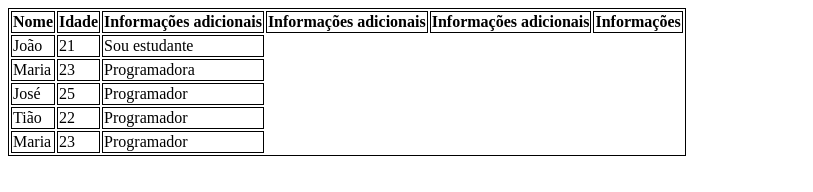
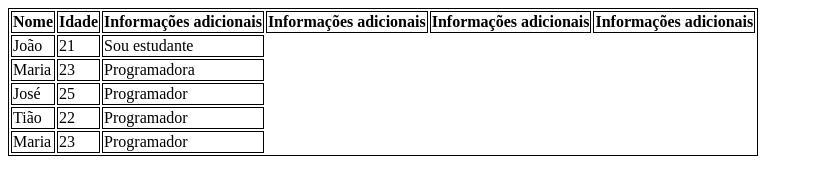
Before and after one commit to MarceloBertoletti/aula-tabela, a plain HTML site: page index.html in a window 1280 px wide. Shown: the whole page, without its empty margins (0-813 px from the left). Drawn offline with Linux system fonts and the light colour scheme.

Commit message:
testando aula colocando informaçoes adicionais novamente

```diff
--- a/index.html
+++ b/index.html
@@ -19,7 +19,7 @@
                 <th>Informações adicionais</th>
                 <th>Informações adicionais</th>
                 <th>Informações adicionais</th>
-                <th>Informações </th>
+                <th>Informações adicionais </th>
             </tr>
         </thead>
 
```
